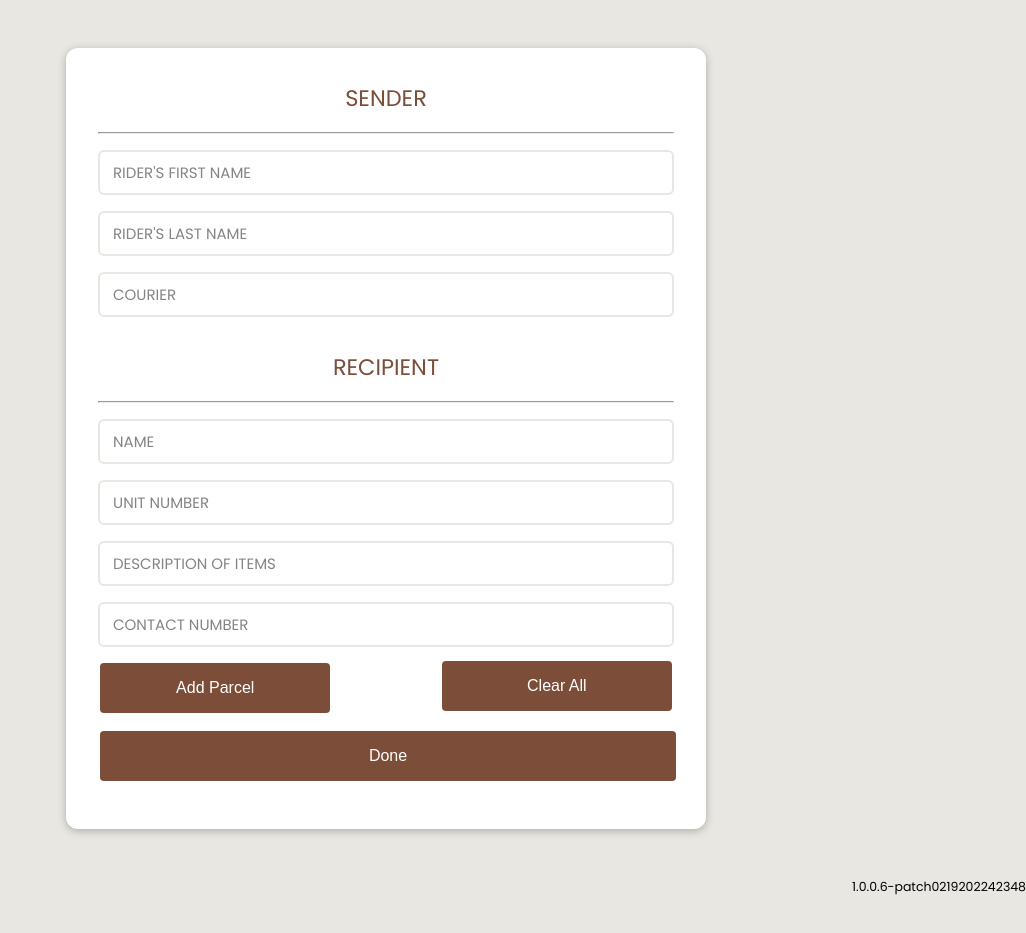
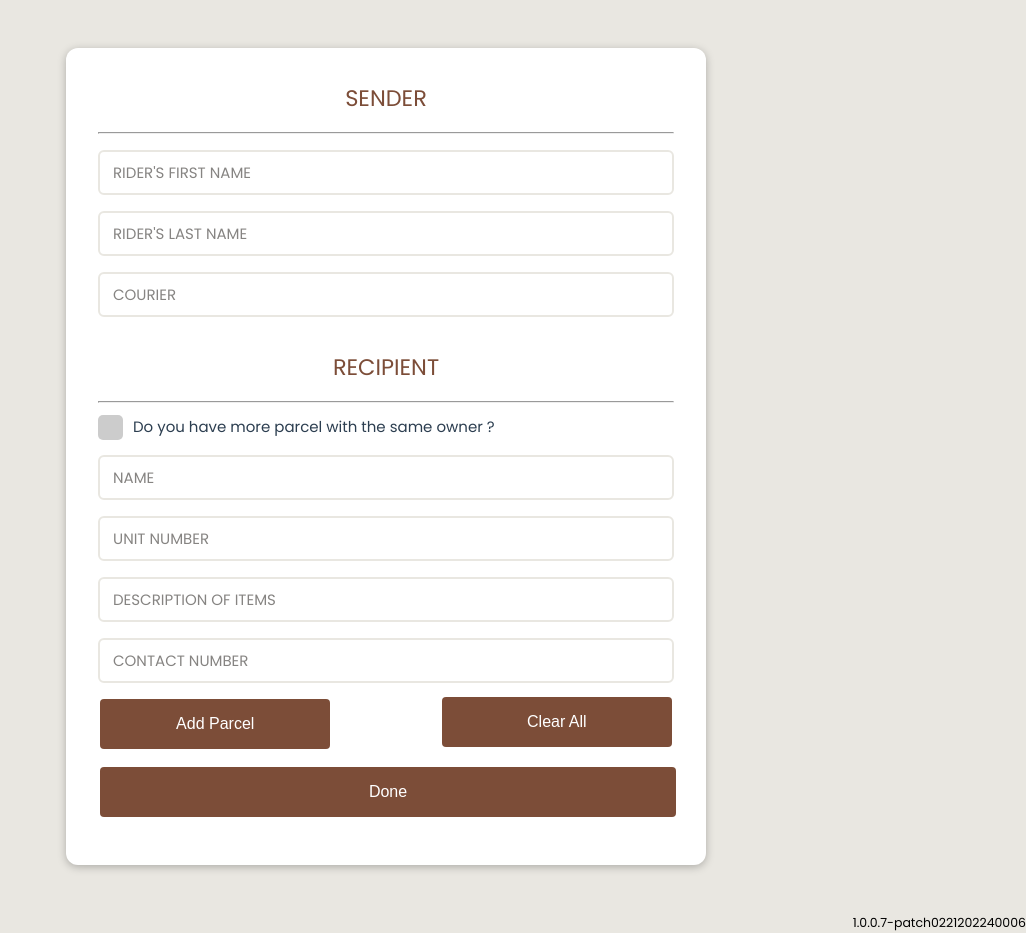
Before and after one commit to rmm-services/parcel-logger-web, a Vue app: page / in a window 1280 px wide. Shown: the whole page, without its empty margins (254-1280 px from the left). Before the commit the page ends 897 px from the top, so only its background shows below. Built offline with nearby package versions, Linux system fonts and the light colour scheme; what notiwind, vue-loading-overlay, vue-sweetalert2 would draw is missing.

Commit message:
add checkbox for clear fields

```diff
--- a/src/App.vue
+++ b/src/App.vue
@@ -15,7 +15,7 @@ export default {
   <div id="app">
     <RouterView/>
   </div>
-  <p class="footer">1.0.0.6-patch0219202242348</p>
+  <p class="footer">1.0.0.7-patch0221202240006</p>
 </template>
 
 <style scoped>
--- a/src/views/HomeView.vue
+++ b/src/views/HomeView.vue
@@ -25,6 +25,7 @@ export default {
             unitNumberValidity: 'pending',
             descItemValidity: 'pending',
             contactNumberValidity: 'pending',
+            checked: false,
             isHidden: false,
             currentTime: new Date(),
             epoch: '',
@@ -84,7 +85,14 @@ export default {
             this.goals.push(newitem);
             this.enteredDescItem = '';
             this.ridersFirstname = this.enteredFirstName;
-            this.ridersLastName = this.enteredLastName
+            this.ridersLastName = this.enteredLastName;
+
+            if (this.checked === false) {
+              this.enteredRecipientName = '';
+              this.enteredUnitNumber = '';
+              this.enteredDescItem = '';
+              this.enteredContactNum = '';
+            }
             this.epoch = "";
             if (this.goals.length === 0) {
                 this.isHidden = false;
@@ -159,6 +167,16 @@ export default {
 })
           }
         },
+        handleCheckboxChange() {
+      // This method will be called when the checkbox state changes
+      console.log("Checkbox state changed. Checked:", this.checked);
+      if (this.checked === false){
+        this.enteredRecipientName = '';
+        this.enteredUnitNumber = '';
+        this.enteredDescItem = '';
+        this.enteredContactNum = '';
+      }
+    },
         validateInputFN() {
             if (this.enteredFirstName === '' || this.enteredFirstName.length < 3) {
                 this.firstNameValidity = 'invalid';
@@ -547,6 +565,10 @@ export default {
 
       <h2>RECIPIENT</h2>
       <hr>
+      <label class="container">Do you have more parcel with the same owner ?
+        <input type="checkbox" v-model="checked" @change="handleCheckboxChange">
+        <span class="checkmark"></span>
+        </label>
 
         <div class="input-field" :class="{invalid: recipientNameValidity === 'invalid'}">
           <input name="recipient-name" id="recipient-name"
@@ -792,4 +814,66 @@ p{
   padding: 10px;
 }
 }
+
+.container {
+  display: block;
+  position: relative;
+  padding-left: 35px;
+  margin-top: 12px;
+  cursor: pointer;
+  font-size: 15px;
+  -webkit-user-select: none;
+  -moz-user-select: none;
+  -ms-user-select: none;
+  user-select: none;
+}
+
+/* Hide the browser's default checkbox */
+.container input {
+  position: absolute;
+  opacity: 0;
+  cursor: pointer;
+  height: 0;
+  width: 0;
+}
+
+/* Create a custom checkbox */
+.checkmark {
+  position: absolute;
+  top: 0;
+  left: 0;
+  height: 25px;
+  width: 25px;
+  background-color: #ccc;
+  border-radius: 5px;
+}
+
+.container input:checked ~ .checkmark {
+  background-color: #7C4D38;
+}
+
+/* Create the checkmark/indicator (hidden when not checked) */
+.checkmark:after {
+  content: "";
+  position: absolute;
+  display: none;
+}
+
+/* Show the checkmark when checked */
+.container input:checked ~ .checkmark:after {
+  display: block;
+}
+
+/* Style the checkmark/indicator */
+.container .checkmark:after {
+  left: 9px;
+  top: 5px;
+  width: 5px;
+  height: 10px;
+  border: solid white;
+  border-width: 0 3px 3px 0;
+  -webkit-transform: rotate(45deg);
+  -ms-transform: rotate(45deg);
+  transform: rotate(45deg);
+}
 </style>
```
